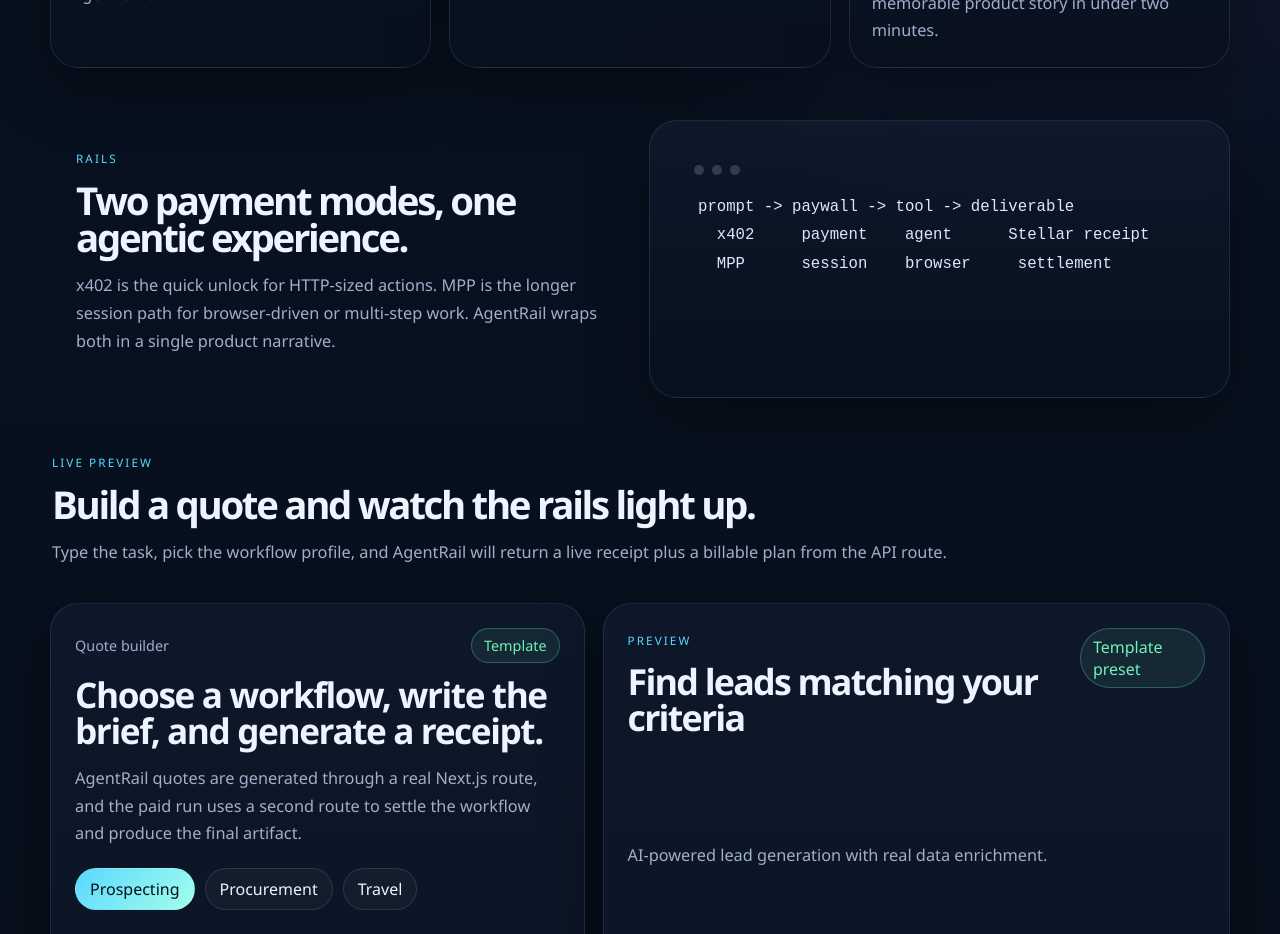
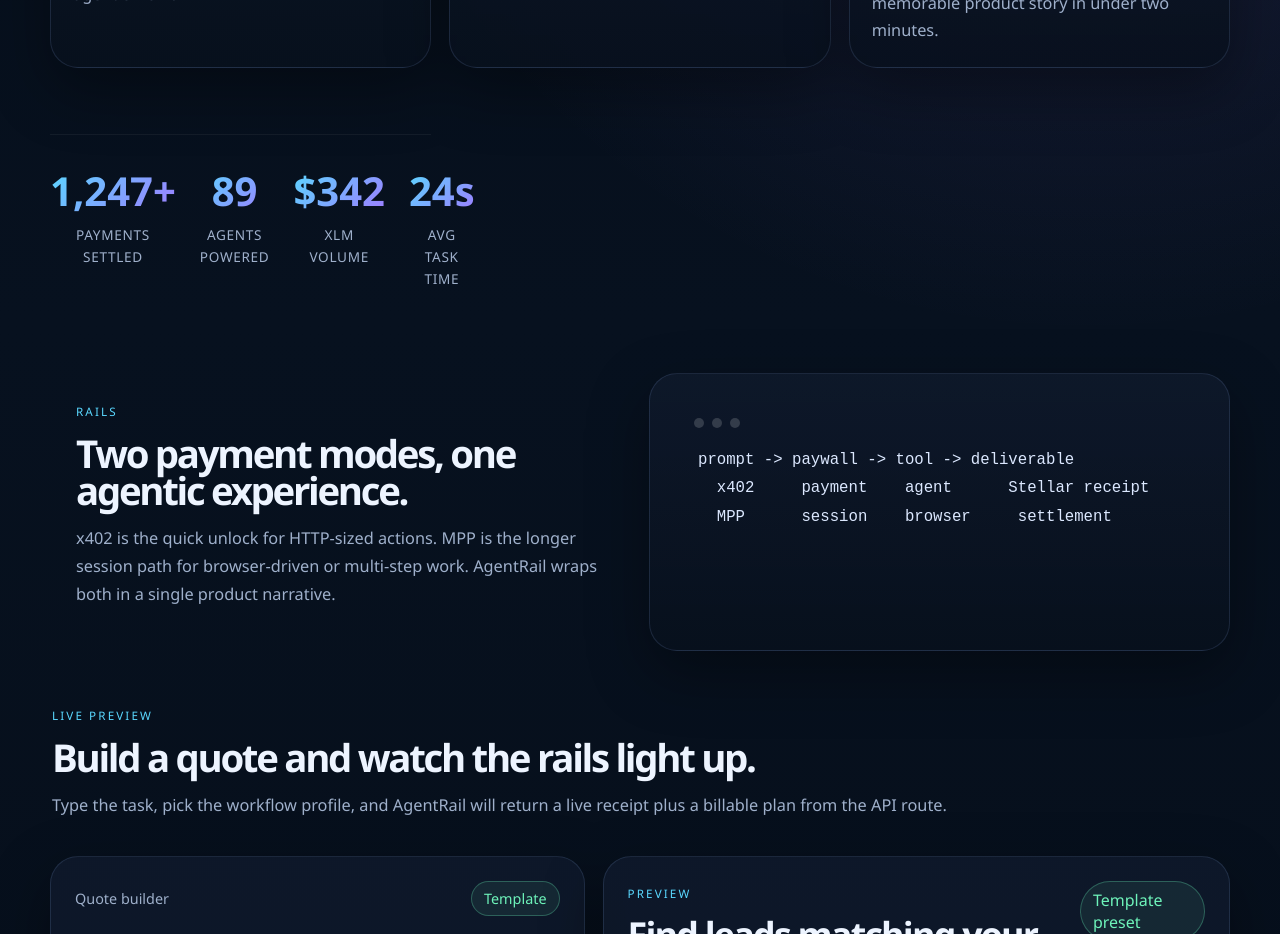
Before and after one commit to Saber1Y/AgentRail, a Next.js app: page / in a window 1280 px wide. Shown: the part 1120-2054 px from the top of the page. Built offline with nearby package versions, Linux system fonts and the light colour scheme.

Commit message:
feat: Add animated stats counter to product section

```diff
--- /dev/null
+++ b/app/components/StatsCounter.jsx
@@ -0,0 +1,78 @@
+"use client";
+
+import { useState, useEffect, useRef } from "react";
+
+const COUNTERS = [
+  { label: "Payments Settled", value: 1247, suffix: "+" },
+  { label: "Agents Powered", value: 89, suffix: "" },
+  { label: "XLM Volume", value: 342, prefix: "$", suffix: "" },
+  { label: "Avg Task Time", value: 24, suffix: "s" },
+];
+
+function AnimatedCounter({ target, prefix = "", suffix = "", isVisible }) {
+  const [count, setCount] = useState(0);
+
+  useEffect(() => {
+    if (!isVisible) return;
+
+    let start = 0;
+    const duration = 1500;
+    const increment = target / (duration / 16);
+
+    const timer = setInterval(() => {
+      start += increment;
+      if (start >= target) {
+        setCount(target);
+        clearInterval(timer);
+      } else {
+        setCount(Math.floor(start));
+      }
+    }, 16);
+
+    return () => clearInterval(timer);
+  }, [isVisible, target]);
+
+  return (
+    <span className="counter-value">
+      {prefix}{count.toLocaleString()}{suffix}
+    </span>
+  );
+}
+
+export default function StatsCounter() {
+  const [isVisible, setIsVisible] = useState(false);
+  const ref = useRef(null);
+
+  useEffect(() => {
+    const observer = new IntersectionObserver(
+      ([entry]) => {
+        if (entry.isIntersecting) {
+          setIsVisible(true);
+        }
+      },
+      { threshold: 0.3 }
+    );
+
+    if (ref.current) {
+      observer.observe(ref.current);
+    }
+
+    return () => observer.disconnect();
+  }, []);
+
+  return (
+    <div className="stats-counter" ref={ref}>
+      {COUNTERS.map((stat) => (
+        <div key={stat.label} className="stat-item">
+          <AnimatedCounter
+            target={stat.value}
+            prefix={stat.prefix}
+            suffix={stat.suffix}
+            isVisible={isVisible}
+          />
+          <span className="stat-label">{stat.label}</span>
+        </div>
+      ))}
+    </div>
+  );
+}
--- a/app/globals.css
+++ b/app/globals.css
@@ -1288,3 +1288,47 @@
   color: var(--accent);
   box-shadow: none;
 }
+
+/* Stats Counter */
+.stats-counter {
+  display: grid;
+  grid-template-columns: repeat(4, 1fr);
+  gap: 24px;
+  padding: 32px 0;
+  border-top: 1px solid rgba(255, 255, 255, 0.05);
+  margin-top: 48px;
+}
+
+.stat-item {
+  text-align: center;
+}
+
+.counter-value {
+  display: block;
+  font-size: 2.5rem;
+  font-weight: 700;
+  background: linear-gradient(135deg, var(--accent), var(--accent-3));
+  -webkit-background-clip: text;
+  -webkit-text-fill-color: transparent;
+  background-clip: text;
+  line-height: 1.2;
+  margin-bottom: 8px;
+}
+
+.stat-label {
+  font-size: 0.85rem;
+  color: var(--muted);
+  text-transform: uppercase;
+  letter-spacing: 0.05em;
+}
+
+@media (max-width: 768px) {
+  .stats-counter {
+    grid-template-columns: repeat(2, 1fr);
+    gap: 20px;
+  }
+
+  .counter-value {
+    font-size: 2rem;
+  }
+}
--- a/app/page.jsx
+++ b/app/page.jsx
@@ -1,5 +1,6 @@
 import WorkflowBoard from "./components/WorkflowBoard";
 import LiveDemoWidget from "./components/LiveDemoWidget";
+import StatsCounter from "./components/StatsCounter";
 
 const heroStats = [
   { label: "Micro-payments", value: "x402" },
@@ -110,6 +111,7 @@
             <p>{card.body}</p>
           </article>
         ))}
+        <StatsCounter />
       </section>
 
       <section id="rails" className="section split">
```
